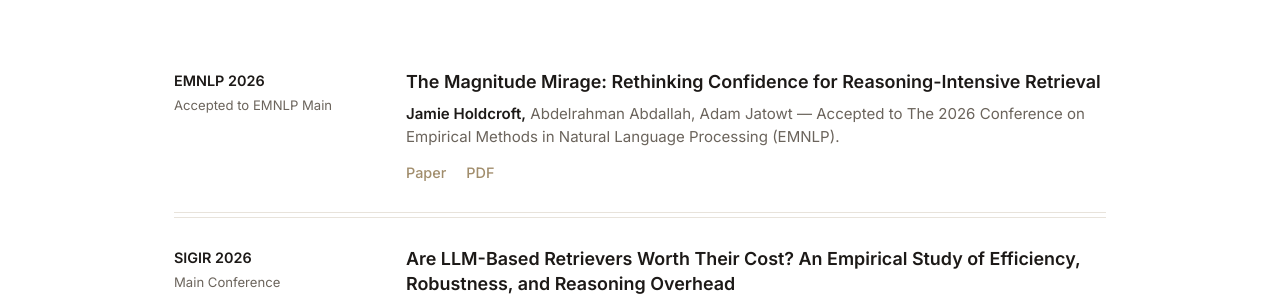
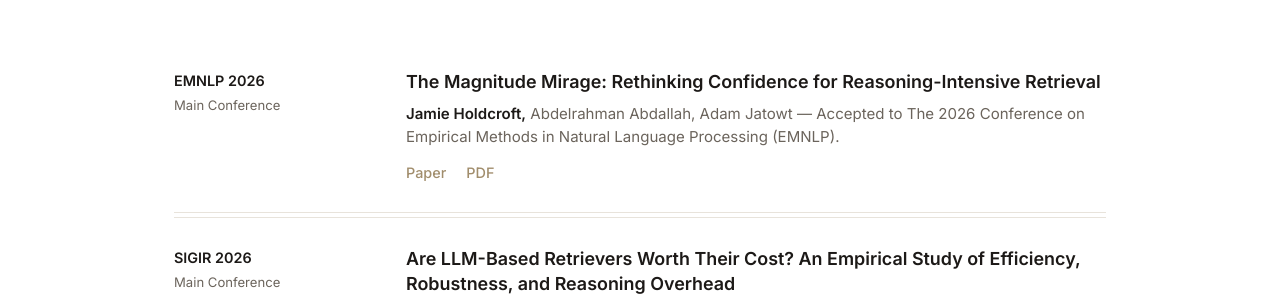
Before and after one commit to JamieHoldcroft/jamieholdcroft.github.io, a Jekyll site: the page built from research.html, in a window 1280 px wide and 900 px high, scrolled down 312 px. Shown: the part 163-459 px from the top of the window. Built offline with Jekyll 4.4.1, drawn with Linux system fonts in a browser that asks for light colours.

Commit message:
Update publication status in research.html

```diff
--- a/research.html
+++ b/research.html
@@ -23,7 +23,7 @@
     <div class="pub-item">
       <div class="pub-venue">
         <span class="pub-venue-name">EMNLP 2026</span>
-        <span class="pub-status">Accepted to EMNLP Main</span>
+        <span class="pub-status">Main Conference</span>
       </div>
       <div class="pub-body">
         <h3 class="pub-title">The Magnitude Mirage: Rethinking Confidence for Reasoning-Intensive Retrieval</h3>
```
